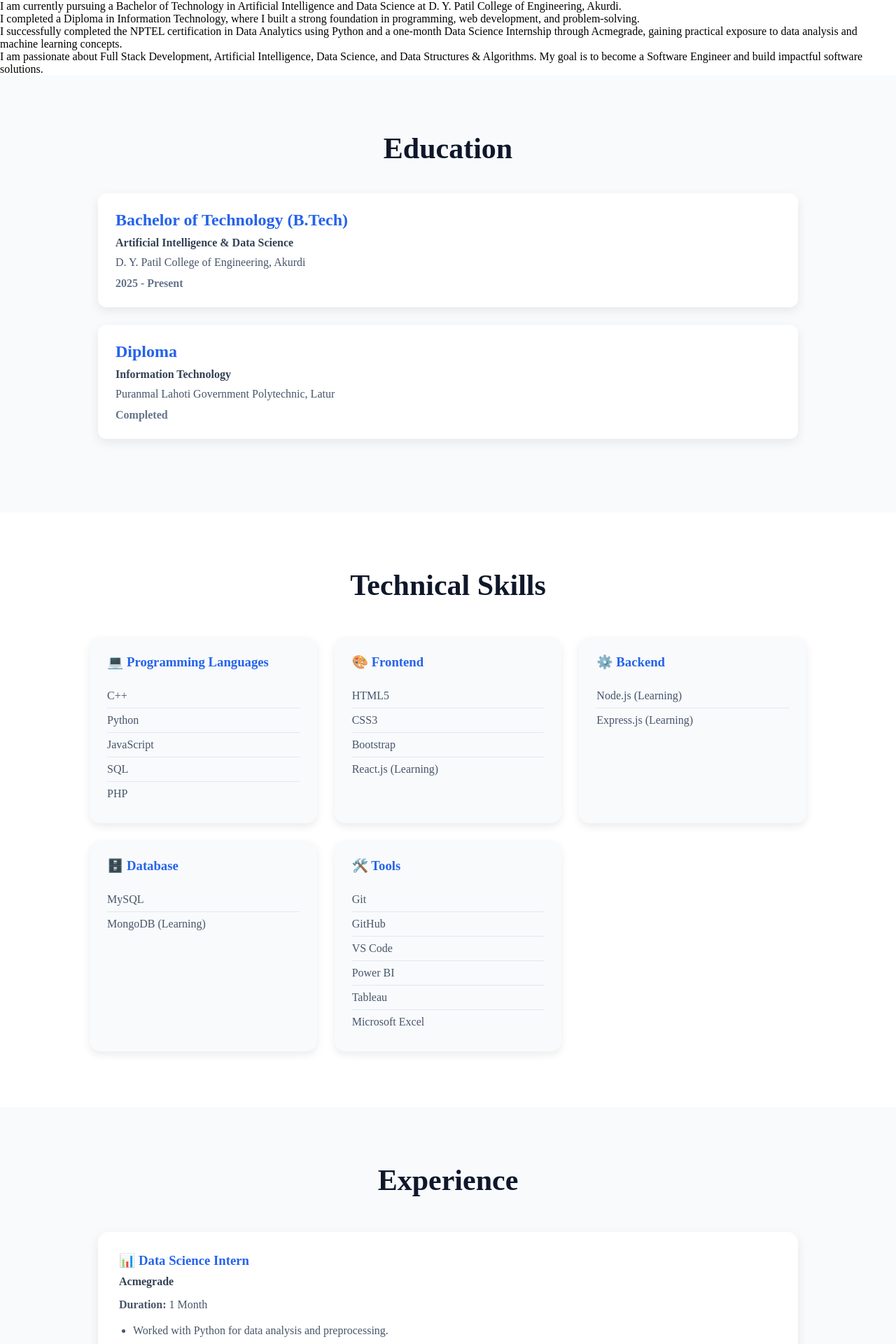
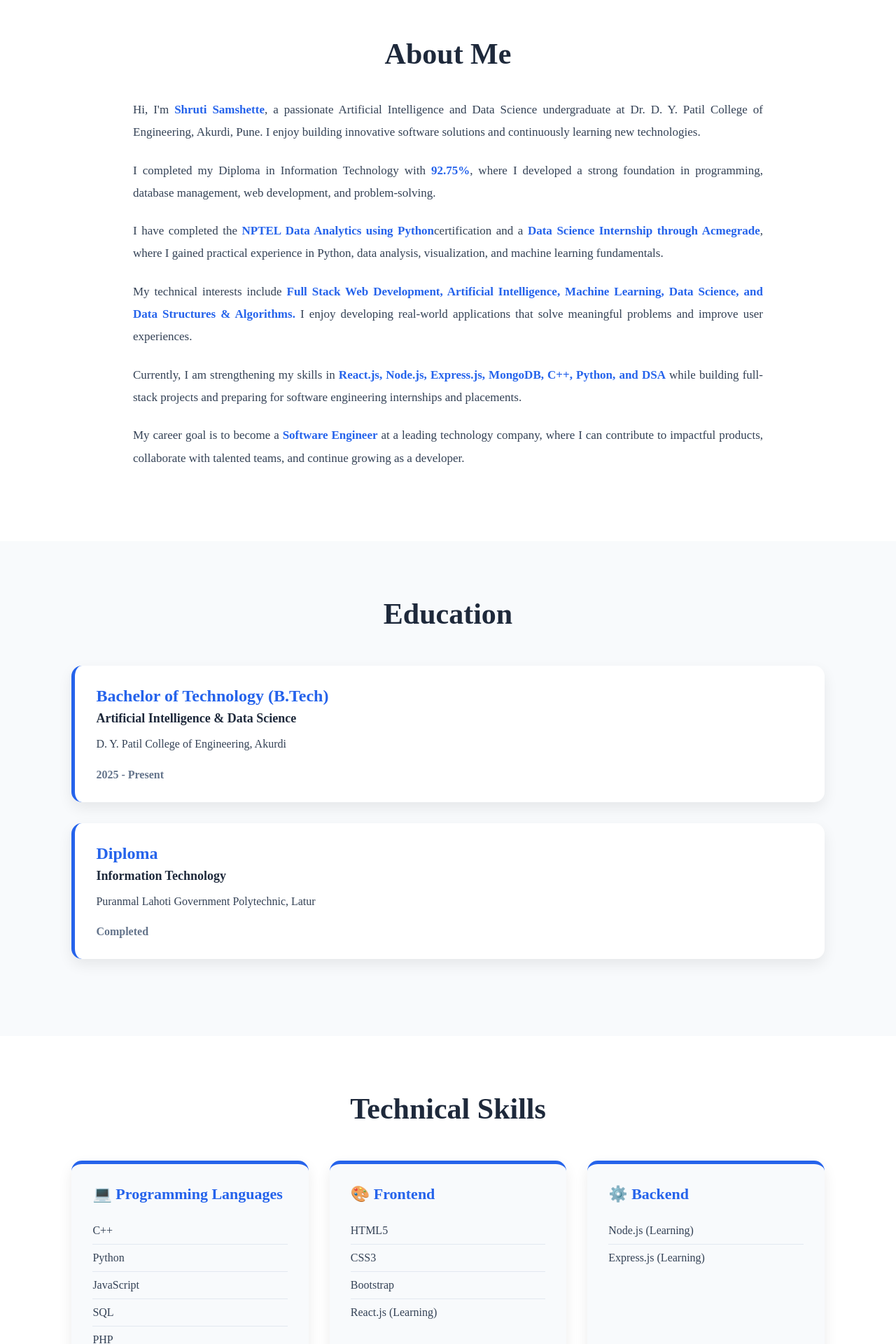
Before and after one commit to Shrutisamshette-12/portfolio-website, a React (Vite) app in the folder client/: page / in a window 1280 px wide. Shown: the part 827-2747 px from the top of the page at 70% size. Built offline with nearby package versions, Linux system fonts and the light colour scheme.

Commit message:
Making prper UI

```diff
--- a/client/src/components/About.jsx
+++ b/client/src/components/About.jsx
@@ -6,27 +6,45 @@ function About() {
         <h2>About Me</h2>
 
         <p>
-          I am currently pursuing a Bachelor of Technology in Artificial
-          Intelligence and Data Science at D. Y. Patil College of Engineering,
-          Akurdi.
+          Hi, I'm <strong>Shruti Samshette</strong>, a passionate Artificial
+          Intelligence and Data Science undergraduate at Dr. D. Y. Patil College
+          of Engineering, Akurdi, Pune. I enjoy building innovative software
+          solutions and continuously learning new technologies.
         </p>
 
         <p>
-          I completed a Diploma in Information Technology, where I built a
-          strong foundation in programming, web development, and problem-solving.
+          I completed my Diploma in Information Technology with <strong>92.75%</strong>,
+          where I developed a strong foundation in programming, database
+          management, web development, and problem-solving.
         </p>
 
         <p>
-          I successfully completed the NPTEL certification in Data Analytics
-          using Python and a one-month Data Science Internship through
-          Acmegrade, gaining practical exposure to data analysis and machine
-          learning concepts.
+          I have completed the <strong>NPTEL Data Analytics using Python</strong>
+          certification and a <strong>Data Science Internship through Acmegrade</strong>,
+          where I gained practical experience in Python, data analysis,
+          visualization, and machine learning fundamentals.
         </p>
 
         <p>
-          I am passionate about Full Stack Development, Artificial Intelligence,
-          Data Science, and Data Structures & Algorithms. My goal is to become
-          a Software Engineer and build impactful software solutions.
+          My technical interests include <strong>Full Stack Web Development,
+          Artificial Intelligence, Machine Learning, Data Science, and Data
+          Structures & Algorithms.</strong> I enjoy developing real-world
+          applications that solve meaningful problems and improve user
+          experiences.
+        </p>
+
+        <p>
+          Currently, I am strengthening my skills in <strong>React.js,
+          Node.js, Express.js, MongoDB, C++, Python, and DSA</strong> while
+          building full-stack projects and preparing for software engineering
+          internships and placements.
+        </p>
+
+        <p>
+          My career goal is to become a <strong>Software Engineer</strong> at a
+          leading technology company, where I can contribute to impactful
+          products, collaborate with talented teams, and continue growing as a
+          developer.
         </p>
 
       </div>
--- a/client/src/index.css
+++ b/client/src/index.css
@@ -264,93 +264,186 @@ section{
 /* ================= CERTIFICATIONS ================= */
 
 .certifications {
-  padding: 80px 120px;
-  background: #f8fafc;
+  padding: 80px 8%;
+  background: var(--background);
+}
+
+.certifications-container {
+  max-width: 1200px;
+  margin: auto;
 }
 
 .certifications h2 {
   text-align: center;
-  font-size: 40px;
+  font-size: clamp(2rem, 4vw, 42px);
+  color: var(--secondary);
   margin-bottom: 50px;
-  color: #1e293b;
+}
+
+.certification-grid {
+  display: grid;
+  grid-template-columns: repeat(auto-fit, minmax(320px, 1fr));
+  gap: 30px;
 }
 
 .certificate-card {
-  background: white;
+  background: var(--card);
   padding: 25px;
-  margin: 20px auto;
-  max-width: 900px;
-  border-radius: 12px;
-  box-shadow: 0px 4px 12px rgba(0,0,0,0.1);
+  border-radius: 15px;
+  box-shadow: 0 8px 20px rgba(0, 0, 0, 0.08);
+  transition: all 0.3s ease;
+  border-top: 4px solid var(--primary);
+}
+
+.certificate-card:hover {
+  transform: translateY(-8px);
+  box-shadow: 0 12px 28px rgba(37, 99, 235, 0.15);
 }
 
 .certificate-card h3 {
-  color: #2563eb;
+  color: var(--primary);
+  font-size: 22px;
   margin-bottom: 10px;
 }
 
+.certificate-card h4 {
+  color: var(--secondary);
+  font-size: 17px;
+  margin-bottom: 12px;
+}
+
 .certificate-card p {
-  color: #555;
-  line-height: 1.7;
+  color: var(--text);
+  line-height: 1.8;
+  font-size: 15px;
+}
+
+/* ================= RESPONSIVE ================= */
+
+@media (max-width: 768px) {
+
+  .certifications {
+    padding: 60px 6%;
+  }
+
+  .certification-grid {
+    grid-template-columns: 1fr;
+  }
+
+  .certificate-card {
+    padding: 20px;
+  }
+
+  .certificate-card h3 {
+    font-size: 20px;
+  }
+
+  .certificate-card h4 {
+    font-size: 16px;
+  }
+
+  .certificate-card p {
+    font-size: 14px;
+  }
 }
 /* ================= EDUCATION ================= */
 
+/* ================= EDUCATION ================= */
+
 .education {
-  background: #f8fafc;
-  padding: 80px 10%;
+  background: var(--background);
+  padding: 80px 8%;
 }
 
 .education-container {
-  max-width: 1000px;
+  max-width: 1200px;
   margin: auto;
 }
 
 .education h2 {
   text-align: center;
-  font-size: 42px;
-  color: #0f172a;
-  margin-bottom: 40px;
+  font-size: clamp(2rem, 4vw, 42px);
+  color: var(--secondary);
+  margin-bottom: 50px;
 }
 
 .education-card {
-  background: white;
-  padding: 25px;
-  border-radius: 12px;
-  margin-bottom: 25px;
-  box-shadow: 0px 5px 15px rgba(0, 0, 0, 0.08);
-  transition: transform 0.3s ease;
+  background: var(--card);
+  padding: 30px;
+  border-radius: 15px;
+  margin-bottom: 30px;
+  border-left: 5px solid var(--primary);
+  box-shadow: 0 8px 20px rgba(0,0,0,0.08);
+  transition: all 0.3s ease;
 }
 
 .education-card:hover {
-  transform: translateY(-5px);
+  transform: translateY(-8px);
+  box-shadow: 0 12px 28px rgba(37,99,235,0.15);
 }
 
 .education-card h3 {
-  color: #2563eb;
+  color: var(--primary);
   font-size: 24px;
+  margin-bottom: 8px;
 }
 
 .education-card h4 {
-  color: #334155;
-  margin: 10px 0;
+  color: var(--secondary);
+  font-size: 18px;
+  margin-bottom: 12px;
 }
 
 .education-card p {
-  color: #475569;
+  color: var(--text);
+  line-height: 1.8;
+  margin-bottom: 10px;
 }
 
 .education-card span {
   display: inline-block;
-  margin-top: 12px;
-  color: #64748b;
-  font-weight: bold;
+  color: var(--light);
+  font-weight: 600;
+  margin-top: 10px;
+}
+
+/* ================= RESPONSIVE ================= */
+
+@media (max-width: 768px) {
+
+  .education {
+    padding: 60px 6%;
+  }
+
+  .education h2 {
+    margin-bottom: 35px;
+  }
+
+  .education-card {
+    padding: 22px;
+  }
+
+  .education-card h3 {
+    font-size: 20px;
+  }
+
+  .education-card h4 {
+    font-size: 16px;
+  }
+
+  .education-card p,
+  .education-card span {
+    font-size: 14px;
+  }
 }
 
 /* ================= SKILLS ================= */
 
+/* ================= SKILLS ================= */
+
 .skills {
-  padding: 80px 10%;
-  background-color: #ffffff;
+  padding: 80px 8%;
+  background: var(--card);
 }
 
 .skills-container {
@@ -360,93 +453,139 @@ section{
 
 .skills h2 {
   text-align: center;
-  font-size: 42px;
-  color: #0f172a;
+  font-size: clamp(2rem, 4vw, 42px);
+  color: var(--secondary);
   margin-bottom: 50px;
 }
 
 .skills-grid {
   display: grid;
   grid-template-columns: repeat(auto-fit, minmax(280px, 1fr));
-  gap: 25px;
+  gap: 30px;
 }
 
 .skill-card {
-  background: #f8fafc;
-  padding: 25px;
+  background: var(--background);
+  padding: 30px;
   border-radius: 15px;
-  box-shadow: 0 5px 12px rgba(0,0,0,0.08);
-  transition: 0.3s ease;
+  border-top: 5px solid var(--primary);
+  box-shadow: 0 8px 20px rgba(0, 0, 0, 0.08);
+  transition: all 0.3s ease;
 }
 
 .skill-card:hover {
   transform: translateY(-8px);
+  box-shadow: 0 12px 28px rgba(37, 99, 235, 0.15);
 }
 
 .skill-card h3 {
-  color: #2563eb;
+  color: var(--primary);
+  font-size: 22px;
   margin-bottom: 20px;
 }
 
 .skill-card ul {
   list-style: none;
+  padding: 0;
 }
 
 .skill-card li {
-  padding: 8px 0;
+  padding: 10px 0;
+  color: var(--text);
   border-bottom: 1px solid #e2e8f0;
-  color: #475569;
+  font-size: 16px;
+  transition: color 0.3s ease;
 }
 
 .skill-card li:last-child {
   border-bottom: none;
 }
 
+.skill-card li:hover {
+  color: var(--primary);
+}
+
+/* ================= RESPONSIVE ================= */
+
+@media (max-width: 768px) {
+
+  .skills {
+    padding: 60px 6%;
+  }
+
+  .skills h2 {
+    margin-bottom: 35px;
+  }
+
+  .skills-grid {
+    grid-template-columns: 1fr;
+    gap: 20px;
+  }
+
+  .skill-card {
+    padding: 22px;
+  }
+
+  .skill-card h3 {
+    font-size: 20px;
+  }
+
+  .skill-card li {
+    font-size: 15px;
+  }
+}
+/* ================= EXPERIENCE ================= */
+
 /* ================= EXPERIENCE ================= */
 
 .experience {
-  padding: 80px 10%;
-  background: #f8fafc;
+  padding: 80px 8%;
+  background: var(--background);
 }
 
 .experience-container {
-  max-width: 1000px;
+  max-width: 1200px;
   margin: auto;
 }
 
 .experience h2 {
   text-align: center;
-  font-size: 42px;
-  color: #0f172a;
+  font-size: clamp(2rem, 4vw, 42px);
+  color: var(--secondary);
   margin-bottom: 50px;
 }
 
 .experience-card {
-  background: white;
+  background: var(--card);
   padding: 30px;
   margin-bottom: 30px;
   border-radius: 15px;
-  box-shadow: 0 5px 15px rgba(0,0,0,0.08);
-  transition: transform 0.3s ease;
+  border-left: 5px solid var(--primary);
+  box-shadow: 0 8px 20px rgba(0, 0, 0, 0.08);
+  transition: all 0.3s ease;
 }
 
 .experience-card:hover {
   transform: translateY(-8px);
+  box-shadow: 0 12px 28px rgba(37, 99, 235, 0.15);
 }
 
 .experience-card h3 {
-  color: #2563eb;
-  margin-bottom: 10px;
+  color: var(--primary);
+  font-size: 24px;
+  margin-bottom: 8px;
 }
 
 .experience-card h4 {
-  color: #334155;
+  color: var(--secondary);
+  font-size: 18px;
   margin-bottom: 15px;
 }
 
 .experience-card p {
+  color: var(--text);
+  line-height: 1.8;
   margin-bottom: 15px;
-  color: #475569;
 }
 
 .experience-card ul {
@@ -454,16 +593,50 @@ section{
 }
 
 .experience-card li {
+  color: var(--text);
+  line-height: 1.8;
   margin-bottom: 10px;
-  color: #475569;
-  line-height: 1.6;
+}
+
+.experience-card li::marker {
+  color: var(--primary);
+}
+
+/* ================= RESPONSIVE ================= */
+
+@media (max-width: 768px) {
+
+  .experience {
+    padding: 60px 6%;
+  }
+
+  .experience h2 {
+    margin-bottom: 35px;
+  }
+
+  .experience-card {
+    padding: 22px;
+  }
+
+  .experience-card h3 {
+    font-size: 20px;
+  }
+
+  .experience-card h4 {
+    font-size: 16px;
+  }
+
+  .experience-card p,
+  .experience-card li {
+    font-size: 15px;
+  }
 }
 
 /* ================= PROJECTS ================= */
 
 .projects {
-  padding: 80px 10%;
-  background: #ffffff;
+  padding: 80px 8%;
+  background: var(--card);
 }
 
 .projects-container {
@@ -473,68 +646,120 @@ section{
 
 .projects h2 {
   text-align: center;
-  font-size: 42px;
+  font-size: clamp(2rem, 4vw, 42px);
+  color: var(--secondary);
   margin-bottom: 50px;
-  color: #0f172a;
 }
 
 .project-grid {
   display: grid;
-  grid-template-columns: repeat(auto-fit, minmax(320px, 1fr));
+  grid-template-columns: repeat(auto-fit, minmax(300px, 1fr));
   gap: 30px;
 }
 
 .project-card {
-  background: #f8fafc;
-  padding: 25px;
+  background: var(--background);
   border-radius: 15px;
-  box-shadow: 0 5px 15px rgba(0,0,0,0.08);
-  transition: transform 0.3s ease;
+  padding: 30px;
+  border-top: 5px solid var(--primary);
+  box-shadow: 0 8px 20px rgba(0, 0, 0, 0.08);
+  transition: all 0.3s ease;
 }
 
 .project-card:hover {
   transform: translateY(-8px);
+  box-shadow: 0 12px 28px rgba(37, 99, 235, 0.15);
 }
 
 .project-card h3 {
-  color: #2563eb;
+  color: var(--primary);
+  font-size: 24px;
+  margin-bottom: 12px;
+}
+
+.project-card h4 {
+  color: var(--secondary);
+  font-size: 18px;
+  margin: 20px 0 12px;
+}
+
+.project-card p {
+  color: var(--text);
+  line-height: 1.8;
+  font-size: 15px;
   margin-bottom: 15px;
 }
 
-.project-card h4 {
+.project-buttons {
+  display: flex;
+  gap: 15px;
   margin-top: 20px;
-  color: #1e293b;
-}
-
-.project-card p {
-  color: #475569;
-  line-height: 1.7;
-}
-
-.project-buttons {
-  margin-top: 20px;
+  flex-wrap: wrap;
 }
 
 .project-buttons button {
-  padding: 10px 20px;
-  margin-right: 10px;
+  padding: 12px 22px;
   border: none;
   border-radius: 8px;
-  background: #2563eb;
+  background: var(--primary);
   color: white;
+  font-size: 15px;
+  font-weight: 500;
   cursor: pointer;
-  transition: 0.3s;
+  transition: all 0.3s ease;
 }
 
 .project-buttons button:hover {
   background: #1d4ed8;
+  transform: translateY(-2px);
 }
 
+/* ================= RESPONSIVE ================= */
+
+@media (max-width: 768px) {
+
+  .projects {
+    padding: 60px 6%;
+  }
+
+  .projects h2 {
+    margin-bottom: 35px;
+  }
+
+  .project-grid {
+    grid-template-columns: 1fr;
+    gap: 20px;
+  }
+
+  .project-card {
+    padding: 22px;
+  }
+
+  .project-card h3 {
+    font-size: 20px;
+  }
+
+  .project-card h4 {
+    font-size: 16px;
+  }
+
+  .project-card p {
+    font-size: 14px;
+  }
+
+  .project-buttons {
+    flex-direction: column;
+  }
+
+  .project-buttons button {
+    width: 100%;
+  }
+}
 /* ================= CERTIFICATIONS ================= */
 
 .certifications {
-  padding: 80px 10%;
-  background: #f8fafc;
+  padding: 80px 8%;
+  background: var(--background);
 }
 
 .certifications-container {
@@ -544,49 +769,87 @@ section{
 
 .certifications h2 {
   text-align: center;
-  font-size: 42px;
-  color: #0f172a;
+  font-size: clamp(2rem, 4vw, 42px);
+  color: var(--secondary);
   margin-bottom: 50px;
 }
 
 .certification-grid {
   display: grid;
-  grid-template-columns: repeat(auto-fit, minmax(320px, 1fr));
-  gap: 25px;
+  grid-template-columns: repeat(auto-fit, minmax(300px, 1fr));
+  gap: 30px;
 }
 
 .certification-card {
-  background: white;
-  padding: 25px;
+  background: var(--card);
+  padding: 30px;
   border-radius: 15px;
-  box-shadow: 0 5px 15px rgba(0,0,0,0.08);
-  transition: transform 0.3s ease;
+  border-top: 5px solid var(--primary);
+  box-shadow: 0 8px 20px rgba(0, 0, 0, 0.08);
+  transition: all 0.3s ease;
 }
 
 .certification-card:hover {
   transform: translateY(-8px);
+  box-shadow: 0 12px 28px rgba(37, 99, 235, 0.15);
 }
 
 .certification-card h3 {
-  color: #2563eb;
+  color: var(--primary);
+  font-size: 22px;
   margin-bottom: 10px;
 }
 
 .certification-card h4 {
-  color: #334155;
+  color: var(--secondary);
+  font-size: 17px;
   margin-bottom: 15px;
 }
 
 .certification-card p {
-  color: #475569;
-  line-height: 1.7;
+  color: var(--text);
+  line-height: 1.8;
+  font-size: 15px;
 }
 
+/* ================= RESPONSIVE ================= */
+
+@media (max-width: 768px) {
+
+  .certifications {
+    padding: 60px 6%;
+  }
+
+  .certifications h2 {
+    margin-bottom: 35px;
+  }
+
+  .certification-grid {
+    grid-template-columns: 1fr;
+    gap: 20px;
+  }
+
+  .certification-card {
+    padding: 22px;
+  }
+
+  .certification-card h3 {
+    font-size: 20px;
+  }
+
+  .certification-card h4 {
+    font-size: 16px;
+  }
+
+  .certification-card p {
+    font-size: 14px;
+  }
+}
 /* ================= ACHIEVEMENTS ================= */
 
 .achievements {
-  padding: 80px 10%;
-  background: #ffffff;
+  padding: 80px 8%;
+  background: var(--card);
 }
 
 .achievements-container {
@@ -596,37 +859,71 @@ section{
 
 .achievements h2 {
   text-align: center;
-  font-size: 42px;
-  color: #0f172a;
+  font-size: clamp(2rem, 4vw, 42px);
+  color: var(--secondary);
   margin-bottom: 50px;
 }
 
 .achievement-grid {
   display: grid;
   grid-template-columns: repeat(auto-fit, minmax(300px, 1fr));
-  gap: 25px;
+  gap: 30px;
 }
 
 .achievement-card {
-  background: #f8fafc;
-  padding: 25px;
+  background: var(--background);
+  padding: 30px;
   border-radius: 15px;
-  box-shadow: 0 5px 15px rgba(0,0,0,0.08);
-  transition: 0.3s ease;
+  border-top: 5px solid var(--primary);
+  box-shadow: 0 8px 20px rgba(0, 0, 0, 0.08);
+  transition: all 0.3s ease;
 }
 
 .achievement-card:hover {
   transform: translateY(-8px);
+  box-shadow: 0 12px 28px rgba(37, 99, 235, 0.15);
 }
 
 .achievement-card h3 {
-  color: #2563eb;
+  color: var(--primary);
+  font-size: 22px;
   margin-bottom: 15px;
 }
 
 .achievement-card p {
-  color: #475569;
-  line-height: 1.7;
+  color: var(--text);
+  font-size: 15px;
+  line-height: 1.8;
+}
+
+/* ================= RESPONSIVE ================= */
+
+@media (max-width: 768px) {
+
+  .achievements {
+    padding: 60px 6%;
+  }
+
+  .achievements h2 {
+    margin-bottom: 35px;
+  }
+
+  .achievement-grid {
+    grid-template-columns: 1fr;
+    gap: 20px;
+  }
+
+  .achievement-card {
+    padding: 22px;
+  }
+
+  .achievement-card h3 {
+    font-size: 20px;
+  }
+
+  .achievement-card p {
+    font-size: 14px;
+  }
 }
 
 /* ================= FOOTER ================= */
@@ -684,46 +981,150 @@ section{
 }
 /* ================= CONTACT ================= */
 
-.contact{
-    padding:80px 10%;
-    background:#f8fafc;
+.contact {
+  padding: 80px 8%;
+  background: var(--background);
 }
 
-.contact-container{
-    max-width:700px;
-    margin:auto;
+.contact-container {
+  max-width: 700px;
+  margin: auto;
 }
 
-.contact h2{
-    text-align:center;
-    font-size:42px;
-    margin-bottom:40px;
+.contact h2 {
+  text-align: center;
+  font-size: clamp(2rem, 4vw, 42px);
+  color: var(--secondary);
+  margin-bottom: 50px;
 }
 
-.contact-form{
-    display:flex;
-    flex-direction:column;
-    gap:20px;
+.contact-form {
+  background: var(--card);
+  padding: 35px;
+  border-radius: 15px;
+  border-top: 5px solid var(--primary);
+  box-shadow: 0 8px 20px rgba(0, 0, 0, 0.08);
+
+  display: flex;
+  flex-direction: column;
+  gap: 20px;
 }
 
 .contact-form input,
-.contact-form textarea{
-    padding:15px;
-    border-radius:10px;
-    border:1px solid #d1d5db;
-    font-size:16px;
+.contact-form textarea {
+  width: 100%;
+  padding: 15px;
+  border: 1px solid #d1d5db;
+  border-radius: 10px;
+  outline: none;
+  font-size: 16px;
+  font-family: inherit;
+  color: var(--text);
+  transition: all 0.3s ease;
 }
 
-.contact-form button{
-    background:#2563eb;
-    color:white;
-    border:none;
-    padding:15px;
-    border-radius:10px;
-    cursor:pointer;
-    font-size:18px;
+.contact-form input:focus,
+.contact-form textarea:focus {
+  border-color: var(--primary);
+  box-shadow: 0 0 8px rgba(37, 99, 235, 0.2);
 }
 
-.contact-form button:hover{
-    background:#1d4ed8;
+.contact-form textarea {
+  resize: vertical;
+  min-height: 150px;
 }
+
+.contact-form button {
+  background: var(--primary);
+  color: white;
+  border: none;
+  padding: 15px;
+  border-radius: 10px;
+  font-size: 17px;
+  font-weight: 600;
+  cursor: pointer;
+  transition: all 0.3s ease;
+}
+
+.contact-form button:hover {
+  background: #1d4ed8;
+  transform: translateY(-2px);
+}
+
+/* ================= RESPONSIVE ================= */
+
+@media (max-width: 768px) {
+
+  .contact {
+    padding: 60px 6%;
+  }
+
+  .contact h2 {
+    margin-bottom: 35px;
+  }
+
+  .contact-form {
+    padding: 25px;
+  }
+
+  .contact-form input,
+  .contact-form textarea {
+    font-size: 15px;
+    padding: 14px;
+  }
+
+  .contact-form button {
+    font-size: 16px;
+    padding: 14px;
+  }
+}
+/* ================= ABOUT ================= */
+
+.about {
+  padding: 80px 8%;
+  background: var(--card);
+}
+
+.about-container {
+  max-width: 900px;
+  margin: auto;
+  text-align: center;
+}
+
+.about h2 {
+  font-size: clamp(2rem, 4vw, 42px);
+  color: var(--secondary);
+  margin-bottom: 40px;
+}
+
+.about p {
+  color: var(--text);
+  font-size: 17px;
+  line-height: 1.9;
+  margin-bottom: 22px;
+  text-align: justify;
+}
+
+.about strong {
+  color: var(--primary);
+  font-weight: 600;
+}
+
+/* ================= RESPONSIVE ================= */
+
+@media (max-width: 768px) {
+
+  .about {
+    padding: 60px 6%;
+  }
+
+  .about h2 {
+    margin-bottom: 30px;
+  }
+
+  .about p {
+    font-size: 15px;
+    line-height: 1.8;
+    text-align: left;
+  }
+}
```
